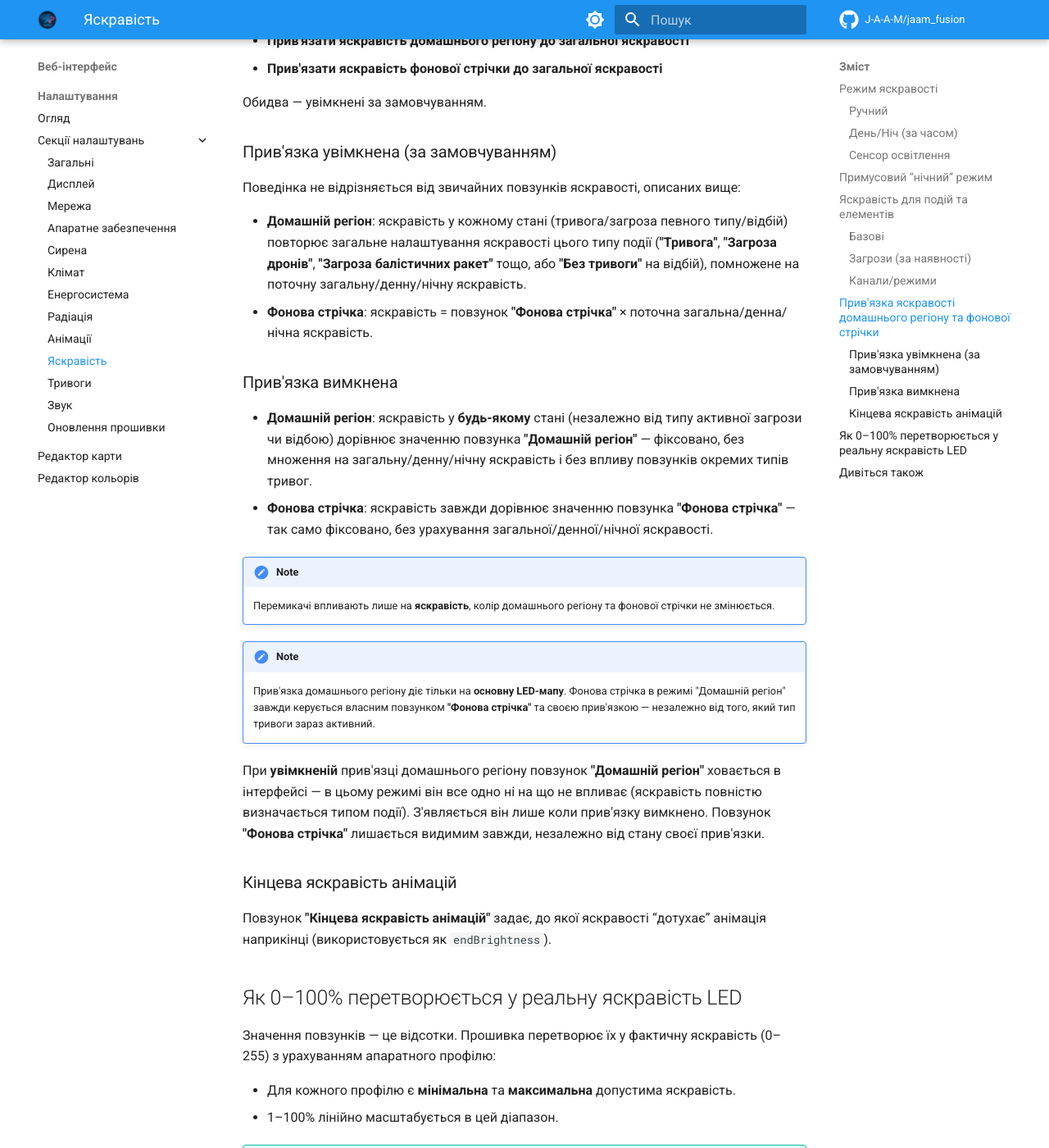
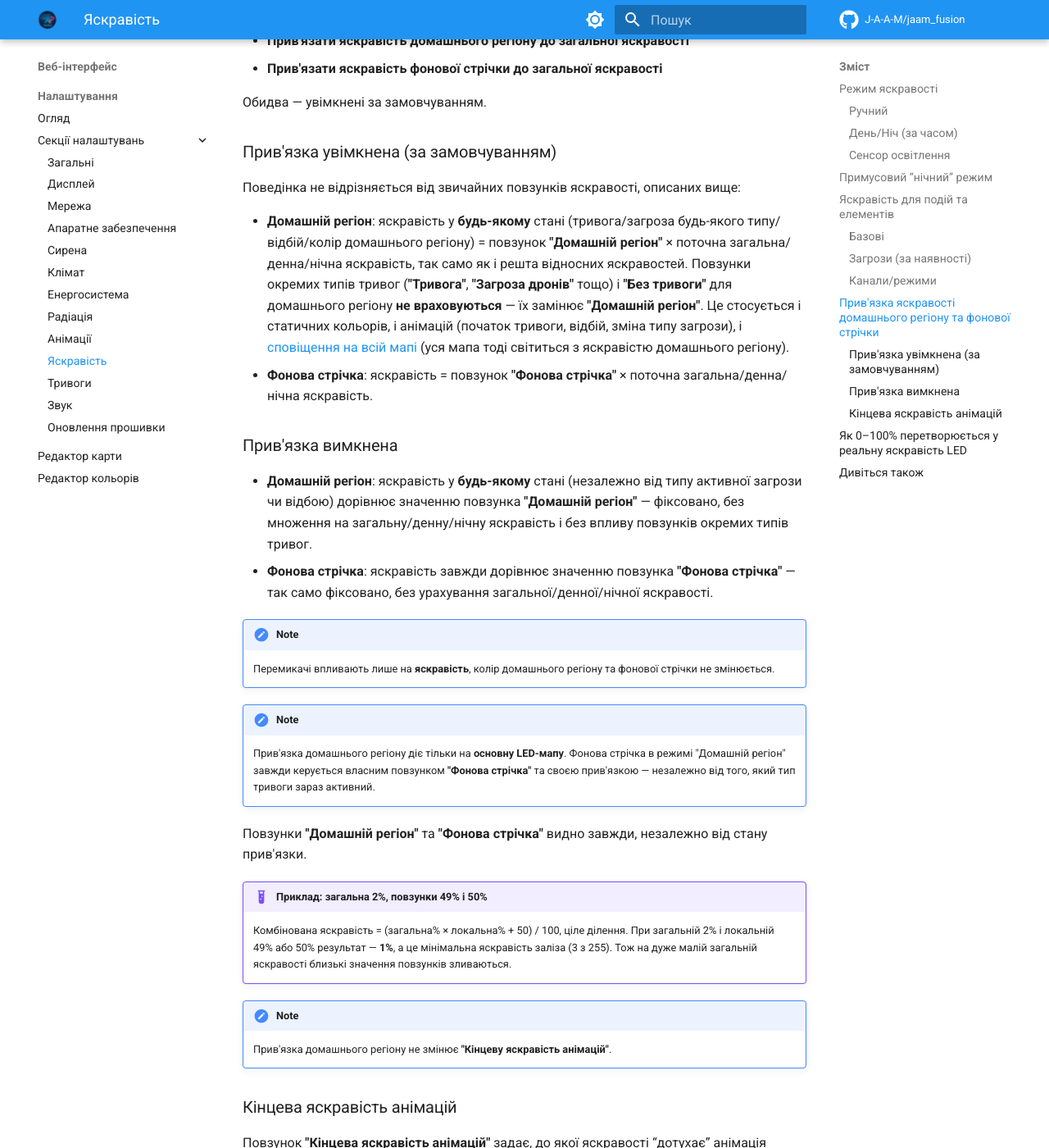
Before and after one commit to J-A-A-M/jaam_fusion, an MkDocs documentation site: the page built from wiki/web-interface/sections/brightness.md, in a window 1280 px wide and 1400 px high, scrolled down 3248 px. Shown: the whole window at 82% size. Built offline with MkDocs 1.6.1 and Material for MkDocs 9.7.7, drawn with Linux system fonts in a browser that asks for light colours; comment, search, counter and statistics services are not loaded.

Commit message:
docs: update brightness and animation sections for clarity on home region brightness behavior

```diff
--- a/wiki/web-interface/sections/brightness.md
+++ b/wiki/web-interface/sections/brightness.md
@@ -104,7 +104,7 @@
 
 Поведінка не відрізняється від звичайних повзунків яскравості, описаних вище:
 
-- **Домашній регіон**: яскравість у кожному стані (тривога/загроза певного типу/відбій) повторює загальне налаштування яскравості цього типу події (**"Тривога"**, **"Загроза дронів"**, **"Загроза балістичних ракет"** тощо, або **"Без тривоги"** на відбій), помножене на поточну загальну/денну/нічну яскравість.
+- **Домашній регіон**: яскравість у **будь-якому** стані (тривога/загроза будь-якого типу/відбій/колір домашнього регіону) = повзунок **"Домашній регіон"** × поточна загальна/денна/нічна яскравість, так само як і решта відносних яскравостей. Повзунки окремих типів тривог (**"Тривога"**, **"Загроза дронів"** тощо) і **"Без тривоги"** для домашнього регіону **не враховуються** — їх замінює **"Домашній регіон"**. Це стосується і статичних кольорів, і анімацій (початок тривоги, відбій, зміна типу загрози), і [сповіщення на всій мапі](animations.md#сповіщення-на-всій-мапі-домашній-регіон) (уся мапа тоді світиться з яскравістю домашнього регіону).
 - **Фонова стрічка**: яскравість = повзунок **"Фонова стрічка"** × поточна загальна/денна/нічна яскравість.
 
 ### Прив'язка вимкнена
@@ -118,7 +118,13 @@
 !!! note
     Прив'язка домашнього регіону діє тільки на **основну LED-мапу**. Фонова стрічка в режимі "Домашній регіон" завжди керується власним повзунком **"Фонова стрічка"** та своєю прив'язкою — незалежно від того, який тип тривоги зараз активний.
 
-При **увімкненій** прив'язці домашнього регіону повзунок **"Домашній регіон"** ховається в інтерфейсі — в цьому режимі він все одно ні на що не впливає (яскравість повністю визначається типом події). З'являється він лише коли прив'язку вимкнено. Повзунок **"Фонова стрічка"** лишається видимим завжди, незалежно від стану своєї прив'язки.
+Повзунки **"Домашній регіон"** та **"Фонова стрічка"** видно завжди, незалежно від стану прив'язки.
+
+!!! example "Приклад: загальна 2%, повзунки 49% і 50%"
+    Комбінована яскравість = (загальна% × локальна% + 50) / 100, ціле ділення. При загальній 2% і локальній 49% або 50% результат — **1%**, а це мінімальна яскравість заліза (3 з 255). Тож на дуже малій загальній яскравості близькі значення повзунків зливаються.
+
+!!! note
+    Прив'язка домашнього регіону не змінює **"Кінцеву яскравість анімацій"**.
 
 ### Кінцева яскравість анімацій
 
```
Also changed, not shown: wiki/web-interface/sections/animations.md (+7 -0 lines).
